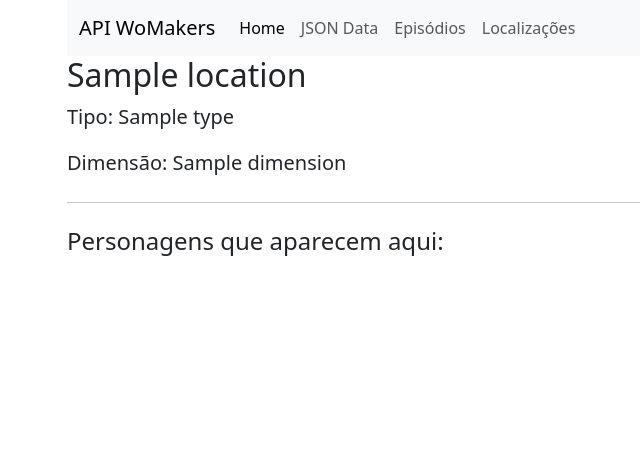
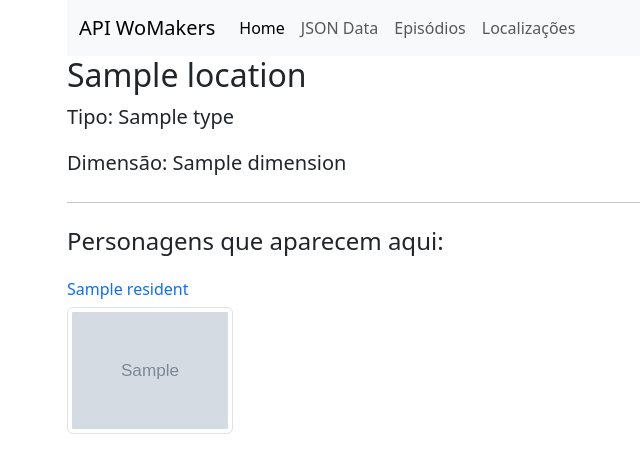
Before and after one commit to Squad-eniac/API_SquadENIAC, a Flask app: template templates/location.html in a window 1280 px wide. Shown: the top 473 px of the page, without its empty margins (15-655 px from the left). Run offline with Flask 3, Linux system fonts and the light colour scheme; the template is opened without the code that fills it: most values are stand-ins (such as "Sample title", 1, 10 or a date in 2020); grey boxes marked "Sample" are stand-in pictures.

Commit message:
feat:add residents to location by ID endpoint

```diff
--- a/app.py
+++ b/app.py
@@ -70,4 +70,17 @@ def get_location(id):
     except Exception as e:
         return f"Error fetching location: {e}"
 
-    return render_template("location.html", location=location_data)
+    residents = []
+
+    for resident_url in location_data.get('residents', []):
+        try:
+            resident_response = urllib.request.urlopen(resident_url)
+            residents.append(json.loads(resident_response.read()))
+        except Exception as err:
+            return f"Error fetching resident: {err}"
+
+    return render_template(
+        "location.html",
+        location=location_data,
+        residents=residents
+        )
--- a/templates/location.html
+++ b/templates/location.html
@@ -10,7 +10,16 @@
 <hr class="my-4">
 
 <div>
-    <h3 class="h4">Personagens que aparecem aqui:</h3>
-    <!-- Adicione aqui -->
+    <h3 class="h4 mb-4">Personagens que aparecem aqui:</h3>
+    <div class="row">
+        {% for resident in residents %}
+        <div class="col-sm-2 col-4 mb-4">
+            <a href="{{ url_for('get_profile', id=resident['id']) }}" style="text-decoration: none;">
+                <h6 class="h6">{{resident.name}}</h6>
+                <img src="{{resident.image}}" alt="{{resident.name}}" class="img-fluid img-thumbnail " />
+            </a>
+        </div>
+        {% endfor %}
+    </div>
 </div>
 {% endblock %}
```
